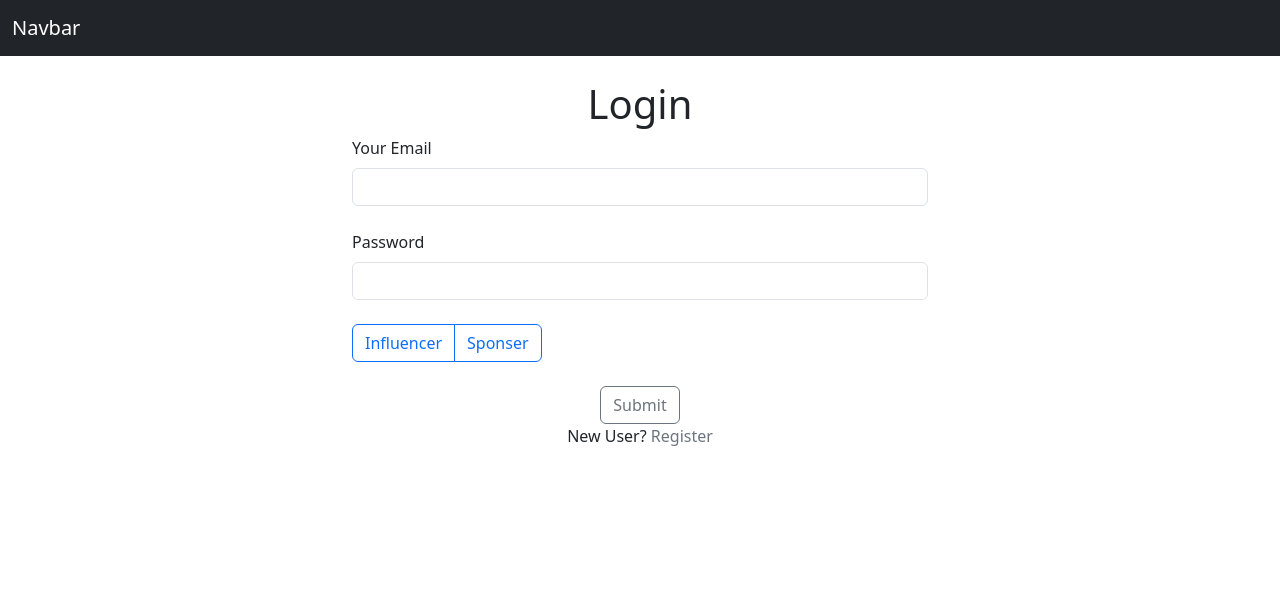
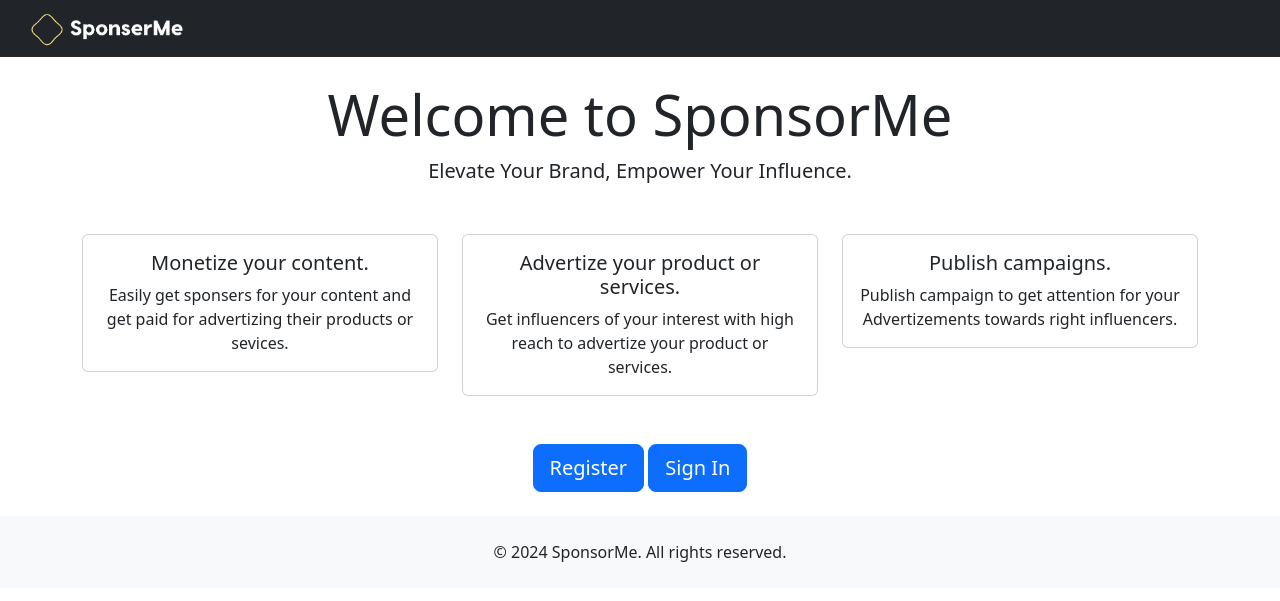
Before and after one commit to mahi028/Influencer-Engagement-and-Sponsorship-Coordination-Platform, a Flask app: page / in a window 1280 px wide. Shown: the top 601 px of the page. Run offline with Flask 3, Linux system fonts and the light colour scheme.

Commit message:
Added a landing page, favicon and navbar

```diff
--- a/application/controllers/auth.py
+++ b/application/controllers/auth.py
@@ -12,7 +12,7 @@ def load_user(user_id):
 
 user_auth = Blueprint('user_auth', __name__)
 
-@user_auth.route('/', methods = ["GET", "POST"])
+@user_auth.route('/login', methods = ["GET", "POST"])
 def login():
     form = LoginForm()
 
@@ -81,11 +81,10 @@ def register():
 
                     except Exception as e:
                         flash(e)
-                        return redirect(url_for("user_auth.register"))
+
             else:
                 roles = {1: 'Admin', 2: 'Influencer', 3: 'Sponser'}
                 flash(f'User exists, So plese type correct password to register as a {roles[int(form.role.data)]}. Or use another email.')
-                return redirect(url_for("user_auth.register"))
 
         else:
             if form.password.data == form.conf_password.data:
@@ -96,7 +95,6 @@ def register():
 
                 except Exception as e:
                     flash(e)
-                    return redirect(url_for("user_auth.register"))
 
                 else:
                     added_user = User.query.filter_by(email = form.email.data).first()
@@ -105,16 +103,14 @@ def register():
                         new_role = UserRoles(user_id = added_user.user_id, role_id = int(form.role.data))
                         db.session.add(new_role)
                         db.session.commit()
+                        flash('User created :)')
+                        return redirect(url_for('user_auth.login'))
 
                     except Exception as e:
                         db.session.delete(added_user)
                         db.session.commit()
                         flash(e)
-                        return redirect(url_for("user_auth.register"))
 
-                    else:
-                        flash('User created :)')
-                        return redirect(url_for('user_auth.login'))
             else:
                 flash('Passwords did not match.')
 
--- a/application/controllers/dashboard.py
+++ b/application/controllers/dashboard.py
@@ -3,11 +3,11 @@ from flask_login import login_required
 
 home = Blueprint('home',__name__)
 
-@home.route('/')
-def index():
-    return 'hello'
-
 @home.route('/dashboard')
 @login_required
 def dashboard():
-    return render_template('dashboard.html')
+    return render_template('dashboard.html', page = 'Dashboard')
+
+@home.route('/')
+def landing_page():
+    return render_template('landing.html', page = 'Welcome')
--- a/application/modals.py
+++ b/application/modals.py
@@ -46,6 +46,7 @@ class Influencer(db.Model):
 
 class Campaign(db.Model):
     campaign_id = db.Column(db.Integer, primary_key=True, autoincrement = True)
+    campaign_by = db.Column(db.Integer, db.ForeignKey("sponser.sponser_id"))
     campaign_name = db.Column(db.String, unique=True)
     desc = db.Column(db.String)
     start_date = db.Column(db.DateTime, default = datetime.utcnow())
@@ -53,6 +54,9 @@ class Campaign(db.Model):
     budget = db.Column(db.Integer)
     visibility = db.Column(db.Boolean)
     goals = db.Column(db.String)
+
+    campaign = db.relationship('Sponser', backref = db.backref('campaigns', cascade = "all, delete-orphan"))
+
 
 class Camp_request(db.Model):
     request_id = db.Column(db.Integer, primary_key = True, autoincrement = True)
--- a/application/templates/base.html
+++ b/application/templates/base.html
@@ -4,7 +4,7 @@
     <meta charset="UTF-8">
     <meta name="viewport" content="width=device-width, initial-scale=1.0">
     <title>{%block title%}{%endblock%}</title>
-    <link rel="shortcut icon" href="st/img/favicon.icon" type="image/x-icon">
+    <link rel="shortcut icon" href="/st/img/favicon.png" type="image/x-icon">
     <!-- Bootstap CSS CDN -->
     <link href="https://cdn.jsdelivr.net/npm/bootstrap@5.3.3/dist/css/bootstrap.min.css" rel="stylesheet" integrity="sha384-QWTKZyjpPEjISv5WaRU9OFeRpok6YctnYmDr5pNlyT2bRjXh0JMhjY6hW+ALEwIH" crossorigin="anonymous">
 </head>
--- /dev/null
+++ b/application/templates/landing.html
@@ -0,0 +1,48 @@
+{%extends 'base.html'%}
+{%block title%} {{page}} {%endblock%}
+{%block content%}
+    <!-- title -->
+        <div class="container text-center">
+            <h1 class="display-4">Welcome to SponsorMe</h1>
+            <p class="lead">Elevate Your Brand, Empower Your Influence.</p>
+        </div>
+
+    <!-- Features -->
+    <div class="container my-5">
+        <div class="row">
+            <div class="col-lg-4">
+                <div class="card text-center">
+                    <div class="card-body">
+                        <h5 class="card-title">Monetize your content.</h5>
+                        <p class="card-text">Easily get sponsers for your content and get paid for advertizing their products or sevices.</p>
+                    </div>
+                </div>
+            </div>
+            <div class="col-lg-4">
+                <div class="card text-center">
+                    <div class="card-body">
+                        <h5 class="card-title">Advertize your product or services.</h5>
+                        <p class="card-text">Get influencers of your interest with high reach to advertize your product or services.</p>
+                    </div>
+                </div>
+            </div>
+            <div class="col-lg-4">
+                <div class="card text-center">
+                    <div class="card-body">
+                        <h5 class="card-title">Publish campaigns.</h5>
+                        <p class="card-text">Publish campaign to get attention for your Advertizements towards right influencers.</p>
+                    </div>
+                </div>
+            </div>
+        </div>
+    </div>
+    <div class="container text-center">
+        <a class="btn btn-primary btn-lg" href= "{{url_for('user_auth.register')}}" role="button">Register</a>
+        <a class="btn btn-primary btn-lg" href="{{url_for('user_auth.login')}}"  role="button">Sign In</a>
+    </div><br>
+
+    <!-- Footer -->
+    <footer class="bg-light text-center py-4 ">
+        <p class="mb-0">© 2024 SponsorMe. All rights reserved.</p>
+    </footer>
+{%endblock%}
--- a/application/templates/navbar.html
+++ b/application/templates/navbar.html
@@ -1,10 +1,15 @@
 <nav class="navbar navbar-expand-lg bg-body-primary navbar-dark bg-dark">
     <div class="container-fluid">
-      <a class="navbar-brand" href="#">Navbar</a>
-      <button class="navbar-toggler" type="button" data-bs-toggle="collapse" data-bs-target="#navbarSupportedContent" aria-controls="navbarSupportedContent" aria-expanded="false" aria-label="Toggle navigation">
-        <span class="navbar-toggler-icon"></span>
-      </button>
-      {% if page not in ['login', 'register'] %}
+      <div class="container-fluid">
+        {% if page in ['login', 'register', 'Welcome'] %}
+          <a class="navbar-brand" href="{{url_for('home.landing_page')}}">
+        {%else%}
+          <a class="navbar-brand" href="#">
+        {%endif%}
+            <img src="/st/img/logo.png" alt="Logo" height="40" class="d-inline-block align-text-top">
+          </a>
+      </div>
+      {% if page not in ['login', 'register', 'Welcome'] %}
       <div class="collapse navbar-collapse" id="navbarSupportedContent">
         <ul class="navbar-nav me-auto mb-2 mb-lg-0">
           <li class="nav-item">
```
Also changed, not shown: application/__init__.py (+14 -15 lines), application/hash.py (line endings or trailing spaces), application/static/img/favicon.png (added), application/static/img/logo.png (added), instance/database.sqlite3.
